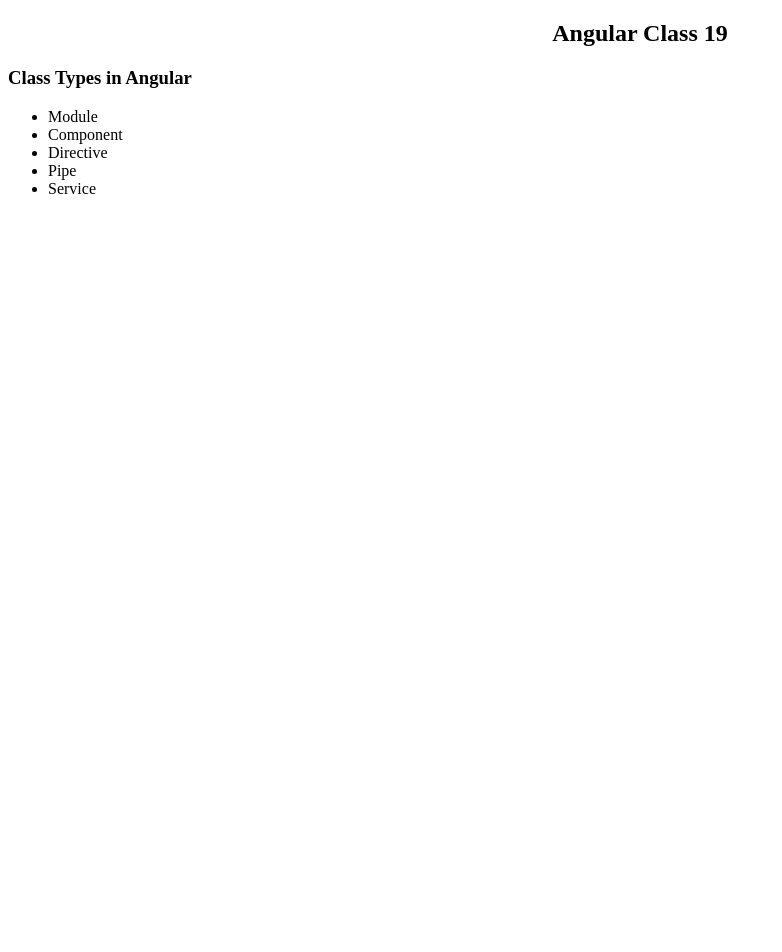
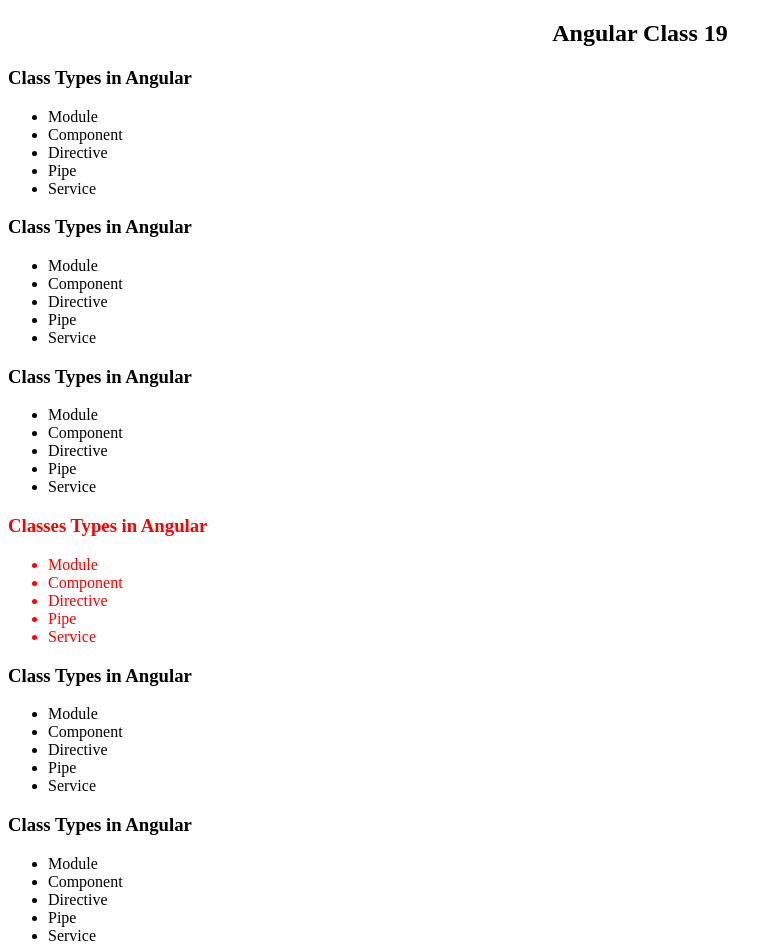
Before and after one commit to dineshgopalchand/Angular-Class-19, an Angular app: page / in a window 1280 px wide. Shown: the top 952 px of the page, without its empty margins (0-782 px from the left). Before the commit the page ends 800 px from the top, so only its background shows below. Built offline with nearby package versions, Linux system fonts and the light colour scheme.

Commit message:
Created Component using CLI

```diff
--- a/src/app/app.component.html
+++ b/src/app/app.component.html
@@ -1,6 +1,15 @@
 <div class="container ">
     <h2 class="text-center">{{title}}</h2>
     <app-class-type></app-class-type>
+    <app-class-type></app-class-type>
+    <app-class-type></app-class-type>
+
+    <app-classes-type></app-classes-type>
+    <app-class-type></app-class-type>
+    <app-class-type></app-class-type>
+    <app-class-type></app-class-type>
+
+    <app-classes-type></app-classes-type>
 </div>
 
 <router-outlet>
--- a/src/app/app.module.ts
+++ b/src/app/app.module.ts
@@ -4,11 +4,13 @@
 import { AppRoutingModule } from './app-routing.module';
 import { AppComponent } from './app.component';
 import { ClassTypeComponent } from './class-type.component';
+import { ClassesTypeComponent } from './classes-type/classes-type.component';
 
 @NgModule({
   declarations: [
     AppComponent,
-    ClassTypeComponent
+    ClassTypeComponent,
+    ClassesTypeComponent
   ],
   imports: [
     BrowserModule,
--- /dev/null
+++ b/src/app/classes-type/classes-type.component.html
@@ -0,0 +1,14 @@
+<div>
+    <h3>{{title}} </h3>
+    <ul>
+        <li>Module</li>
+        <li>Component</li>
+        <li>Directive</li>
+        <li>Pipe</li>
+        <li>Service</li>
+    </ul>
+</div>
+
+<!-- <div class="some-class" id="some-id" aria="some dummy elememt">
+    <div></div>
+</div> -->
--- /dev/null
+++ b/src/app/classes-type/classes-type.component.scss
@@ -0,0 +1,3 @@
+* {
+    color: red
+}
--- /dev/null
+++ b/src/app/classes-type/classes-type.component.ts
@@ -0,0 +1,16 @@
+import { Component, OnInit } from '@angular/core';
+
+@Component({
+  selector: 'app-classes-type',
+  templateUrl: './classes-type.component.html',
+  styleUrls: ['./classes-type.component.scss']
+})
+export class ClassesTypeComponent implements OnInit {
+
+  title = 'Classes Types in Angular';
+  constructor() { }
+
+  ngOnInit(): void {
+  }
+
+}
```
Also changed, not shown: 1 other file (tests, documents, lock files or other folders).
